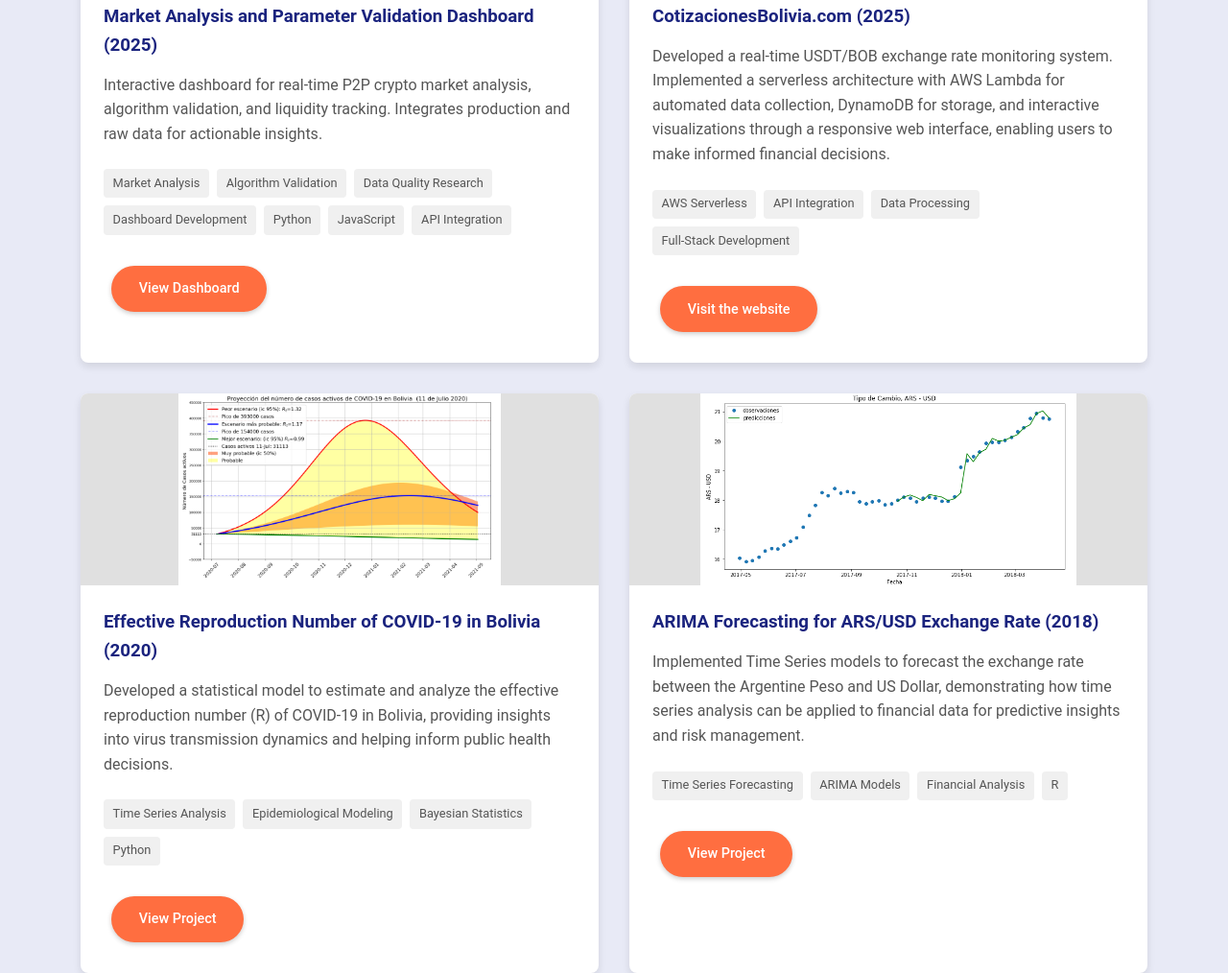
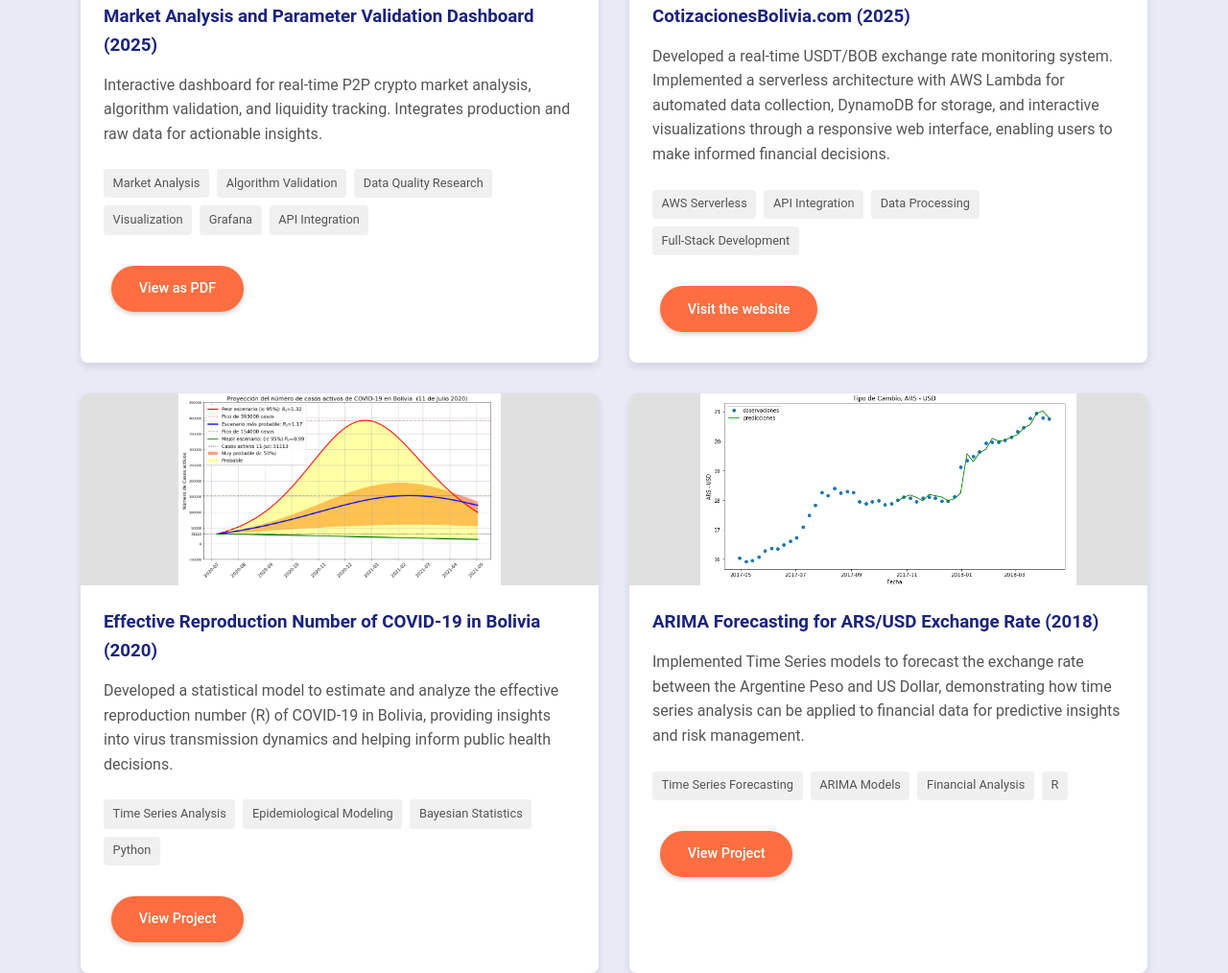
Before and after one commit to Ashercroft/ashercroft.github.io, a plain HTML site: page index.html in a window 1280 px wide. Shown: the part 2266-3280 px from the top of the page at 96% size. Drawn offline with Linux system fonts and the light colour scheme.

Commit message:
added dashboard pdf and improved dashboard project card

```diff
--- a/index.html
+++ b/index.html
@@ -563,12 +563,11 @@
               <span class="card-tag">Market Analysis</span>
               <span class="card-tag">Algorithm Validation</span>
               <span class="card-tag">Data Quality Research</span>
-              <span class="card-tag">Dashboard Development</span>
-              <span class="card-tag">Python</span>
-              <span class="card-tag">JavaScript</span>
+              <span class="card-tag">Visualization</span>
+              <span class="card-tag">Grafana</span>
               <span class="card-tag">API Integration</span>
             </div>
-            <a href="p2p_market_analysis_dashboard.html" class="btn" style="font-size: 0.9rem;">View Dashboard</a>
+            <a href="grafana_dashboard.pdf" class="btn" style="font-size: 0.9rem;">View as PDF</a>
           </div>
         </div>
 
```
Also changed, not shown: 1 other file.
